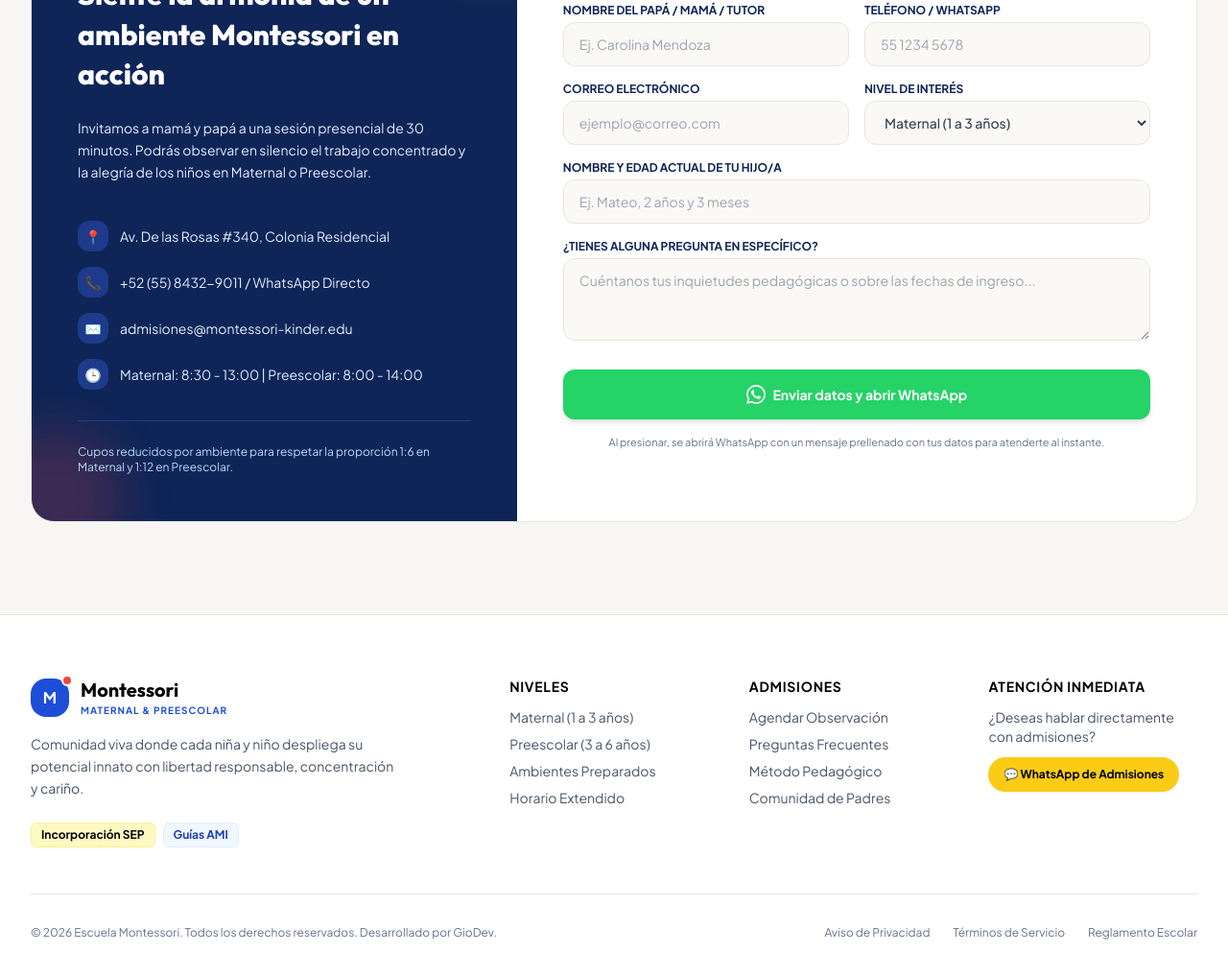
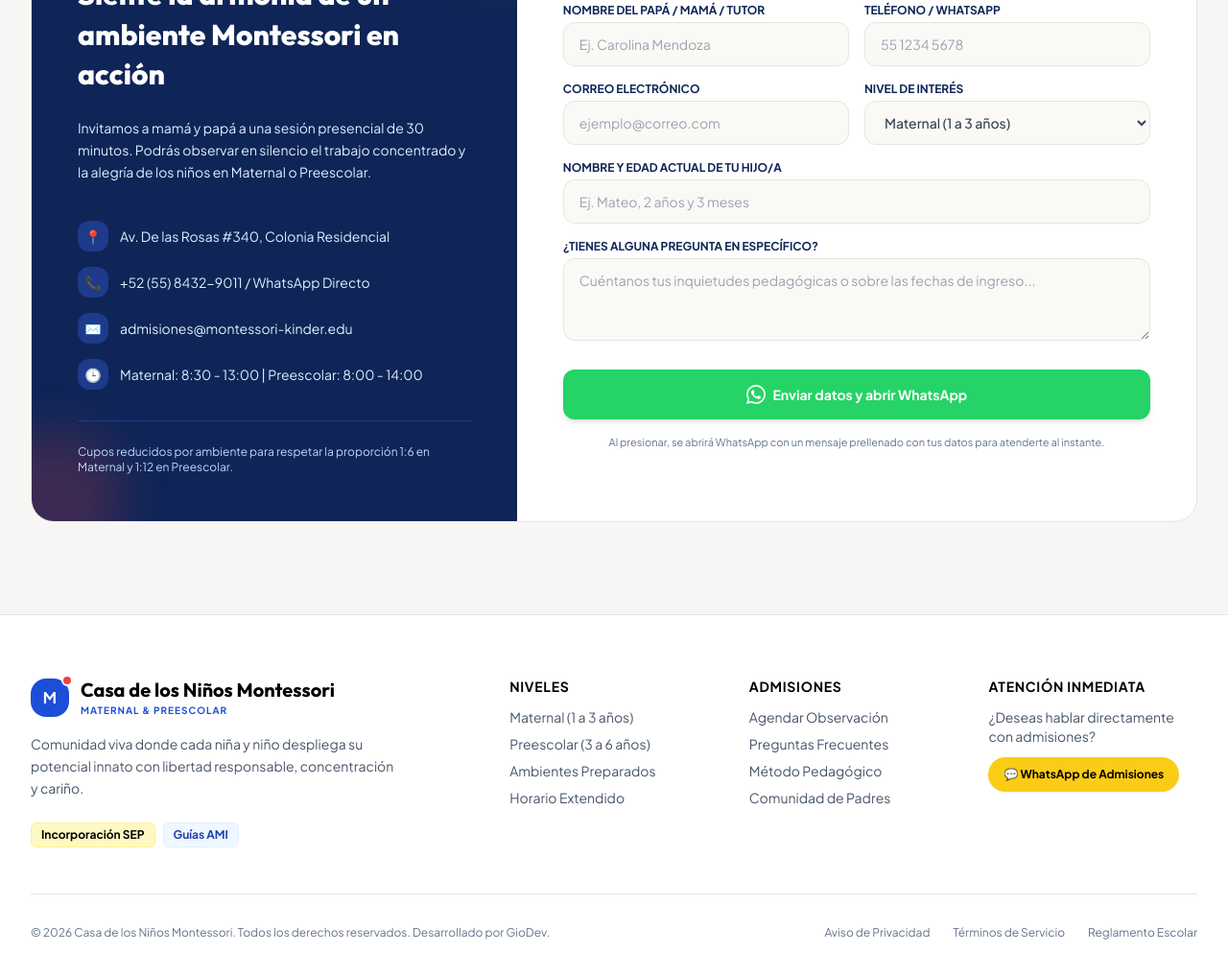
Before and after one commit to giomerida/montessori, a plain HTML site: page index.html in a window 1280 px wide. Shown: the part 5392-6410 px from the top of the page at 96% size. Drawn offline with nearby package versions, Linux system fonts and the light colour scheme.

Commit message:
Se ajusto el nombre en el footer

```diff
--- a/index.html
+++ b/index.html
@@ -961,7 +961,7 @@
               <span class="absolute -top-1 -right-1 w-3 h-3 rounded-full bg-mRed-500 border-2 border-white"></span>
             </div>
             <div class="flex flex-col">
-              <span class="font-display text-xl font-bold text-mBlue-950">Montessori</span>
+              <span class="font-display text-xl font-bold text-mBlue-950">Casa de los Niños Montessori</span>
               <span class="text-[10px] font-bold text-mBlue-600 uppercase tracking-widest">Maternal & Preescolar</span>
             </div>
           </div>
@@ -1009,7 +1009,7 @@
 
       <!-- Bottom Bar -->
       <div class="pt-8 flex flex-col sm:flex-row items-center justify-between gap-4 text-xs text-slate-500">
-        <p>© 2026 Escuela Montessori. Todos los derechos reservados. Desarrollado por <a href="https://www.giomerida.dev" target="_blank" rel="noopener noreferrer" class="hover:underline">GioDev.</a></p>
+        <p>© 2026 Casa de los Niños Montessori. Todos los derechos reservados. Desarrollado por <a href="https://www.giomerida.dev" target="_blank" rel="noopener noreferrer" class="hover:underline">GioDev.</a></p>
         <div class="flex items-center gap-6">
           <a href="#" class="hover:underline">Aviso de Privacidad</a>
           <a href="#" class="hover:underline">Términos de Servicio</a>
```
